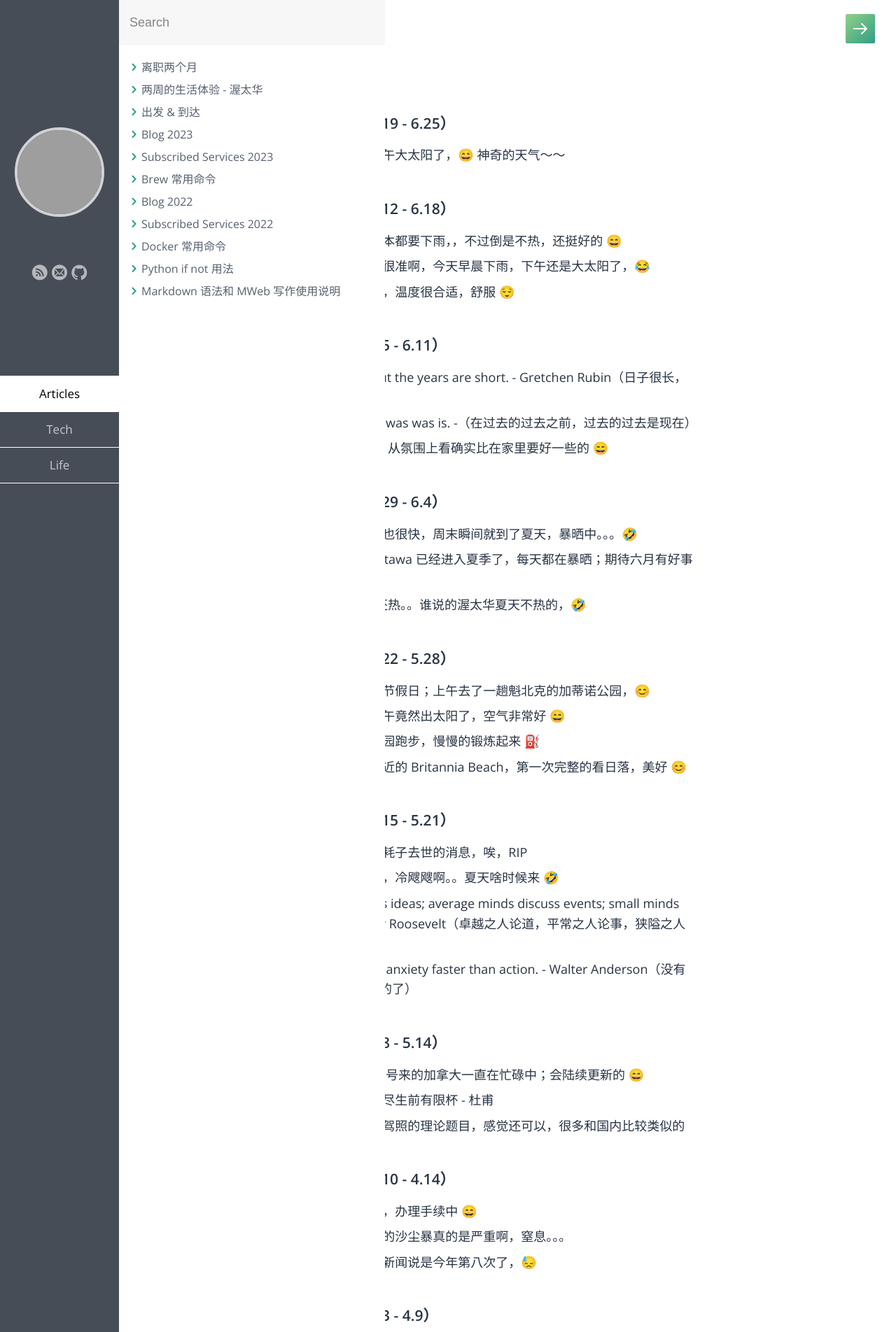
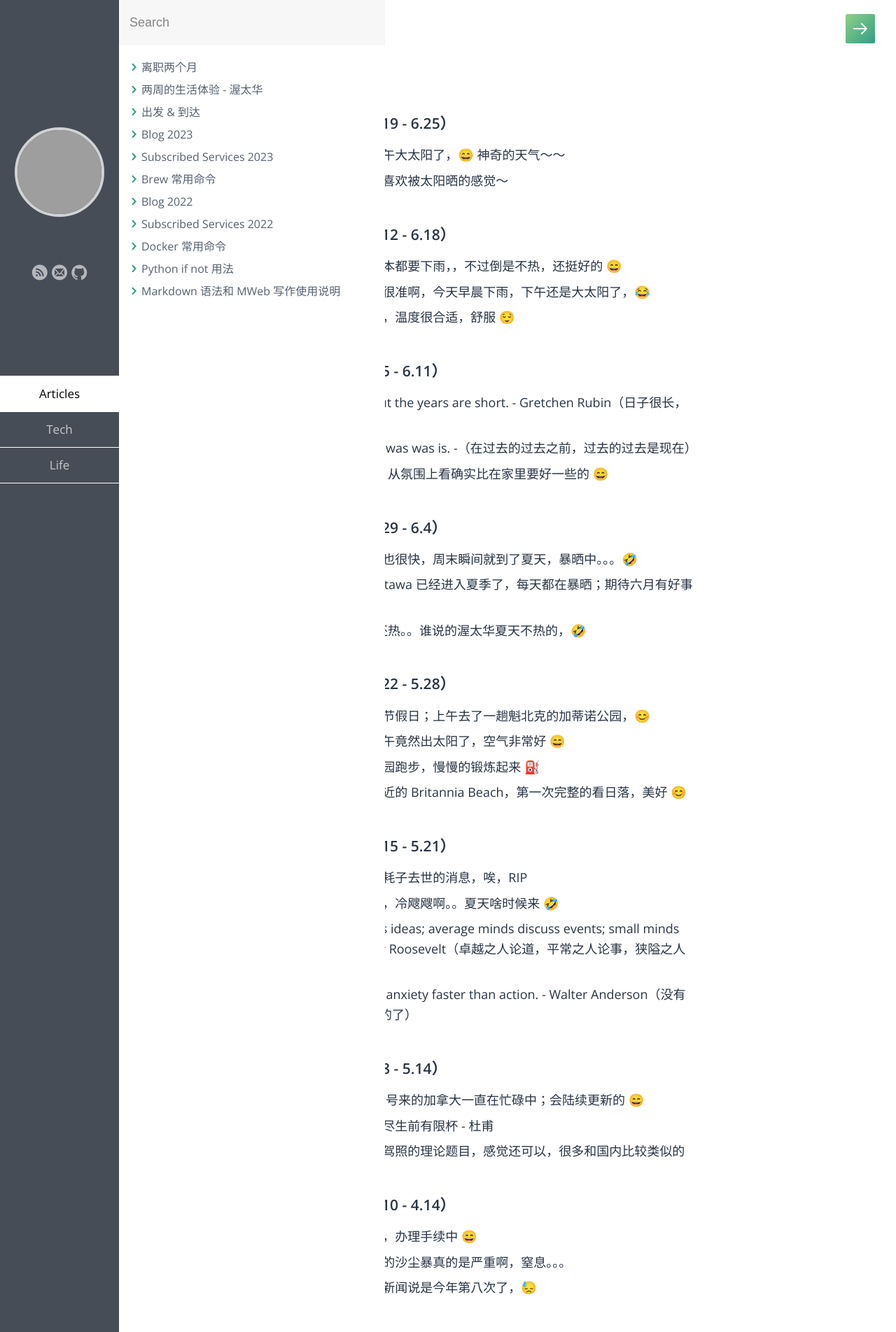
Before and after one commit to samxupeiran/samxupeiran.github.io, a Jekyll site: the page built from _posts/life/2023-01-03-my-blog.md, in a window 1280 px wide. Shown: the top 1904 px of the page at 70% size. Built offline with Jekyll 4.4.1, drawn with Linux system fonts in a browser that asks for light colours; some web fonts are replaced; grey boxes are pictures that could not be loaded.

Commit message:
feat: add weekly blog 6.22

```diff
--- a/_posts/life/2023-01-03-my-blog.md
+++ b/_posts/life/2023-01-03-my-blog.md
@@ -8,6 +8,8 @@ tags: Blog
 
 - ### 2023 年 6 月 第 4 周（6.19 - 6.25）
      - 6.19 早晨起来下小雨，上午大太阳了，😄 神奇的天气～～
+     - 6.22 这两天都是大天晴，喜欢被太阳晒的感觉～
+
 - ### 2023 年 6 月 第 3 周（6.12 - 6.18）
      - 6.12 看天气预报这一周基本都要下雨，，不过倒是不热，还挺好的 😄
      - 6.13 看了天气预报也不是很准啊，今天早晨下雨，下午还是大太阳了，😂
```
